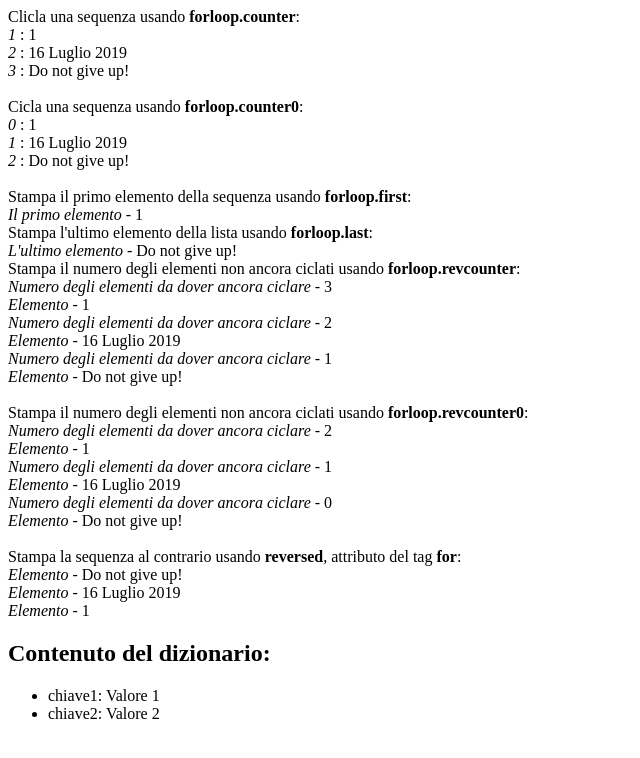
After one commit to SaraOberto/primo_progetto, a Django app: a page that uses seconda_app/templates/es_for.html in a window 1280 px wide. The commit adds this page. Shown: the top 758 px of the page, without its empty margins (0-640 px from the left). Run offline with Django 4.2, Linux system fonts and the light colour scheme.

Commit message:
passo 12

```diff
--- /dev/null
+++ b/seconda_app/templates/es_for.html
@@ -0,0 +1,64 @@
+<!DOCTYPE html>
+<html lang="en">
+<head>
+    <meta charset="UTF-8">
+    <meta name="viewport" content="width=device-width, initial-scale=1.0">
+    <title>for</title>
+</head>
+<body>
+    Clicla una sequenza usando <b>forloop.counter</b>:
+    <br/>
+    {% for x in list2 %}
+        <i>{{ forloop.counter }}</i> : {{ x }}<br>
+    {% endfor %}
+    <br/>
+    Cicla una sequenza usando <b>forloop.counter0</b>:
+    <br/>
+    {% for x in list2 %}
+        <i>{{ forloop.counter0 }}</i> : {{ x }}<br>
+    {% endfor %}
+    <br/>
+    Stampa il primo elemento della sequenza usando <b>forloop.first</b>:
+    <br/>
+    {% for x in list2 %}
+        {% if forloop.first %}
+            <i>Il primo elemento</i> - {{ x }}
+        {% endif %}
+    {% endfor %}
+    <br/>
+    Stampa l'ultimo elemento della lista usando <b>forloop.last</b>:
+    <br/>
+    {% for x in list2 %}
+        {% if forloop.last %}
+            <i>L'ultimo elemento</i> - {{ x }}
+        {% endif %}
+    {% endfor %}
+    <br/>
+    Stampa il numero degli elementi non ancora ciclati usando <b>forloop.revcounter</b>:
+    <br/>
+    {% for x in list2 %}
+        <i>Numero degli elementi da dover ancora ciclare</i> - {{ forloop.revcounter }}<br/>
+        <i>Elemento</i> - {{ x }}<br/>
+    {% endfor %}
+    <br/>
+    Stampa il numero degli elementi non ancora ciclati usando <b>forloop.revcounter0</b>:
+    <br/>
+    {% for x in list2 %}
+        <i>Numero degli elementi da dover ancora ciclare</i> - {{ forloop.revcounter0 }}<br/>
+        <i>Elemento</i> - {{ x }}<br/>
+    {% endfor %}
+    <br/>
+    Stampa la sequenza al contrario usando <b>reversed</b>, attributo del tag <b>for</b>:
+    <br/>
+    {% for x in list2 reversed %}
+        <i>Elemento</i> - {{ x }}<br/>
+    {% endfor %}
+
+    <h2>Contenuto del dizionario: </h2>
+    <ul>
+        {% for key, value in my_dict.items %}
+            <li>{{ key }}:  {{ value }}</li>
+        {% endfor %}
+    </ul>
+</body>
+</html>
--- a/seconda_app/urls.py
+++ b/seconda_app/urls.py
@@ -4,7 +4,8 @@ from seconda_app.views import *
 
 app_name = "seconda_app"
 urlpatterns = [
-    path('es_if', es_if, name = 'es_if'),
-    path('if_else_elif', if_else_elif, name = 'if_else_elif'),
+    path('es_if/', es_if, name = 'es_if'),
+    path('if_else_elif/', if_else_elif, name = 'if_else_elif'),
+    path('es_for/', es_for, name = 'es_for'),
 
 ]
--- a/seconda_app/views.py
+++ b/seconda_app/views.py
@@ -1,4 +1,5 @@
 from django.shortcuts import render
+import datetime
 
 # Create your views here.
 def es_if(request):
@@ -16,3 +17,11 @@ def if_else_elif(request):
         'var3' : 100.50,
     }
     return render(request, "if_else_elif.html", context)
+
+def es_for(request):
+    context = {
+        'list1' : [1, datetime.date(2019,7,16), 'Do not give up!'],
+        'list2' : [1, datetime.date(2019,7,16), 'Do not give up!'],
+        'my_dict' : {'chiave1': 'Valore 1', 'chiave2': 'Valore 2'},
+    }
+    return render(request, "es_for.html", context)
--- a/templates/index_root.html
+++ b/templates/index_root.html
@@ -11,6 +11,8 @@
     <li><a href="{% url 'prima_app:index'%}">Index</a></li>
     <li><a href="{% url 'seconda_app:es_if'%}">es if</a></li>
     <li><a href="{% url 'seconda_app:if_else_elif'%}">if else elif</a></li>
+    <li><a href="{% url 'seconda_app:es_for'%}">es for</a></li>
+
 
 </body>
 </html>
```
